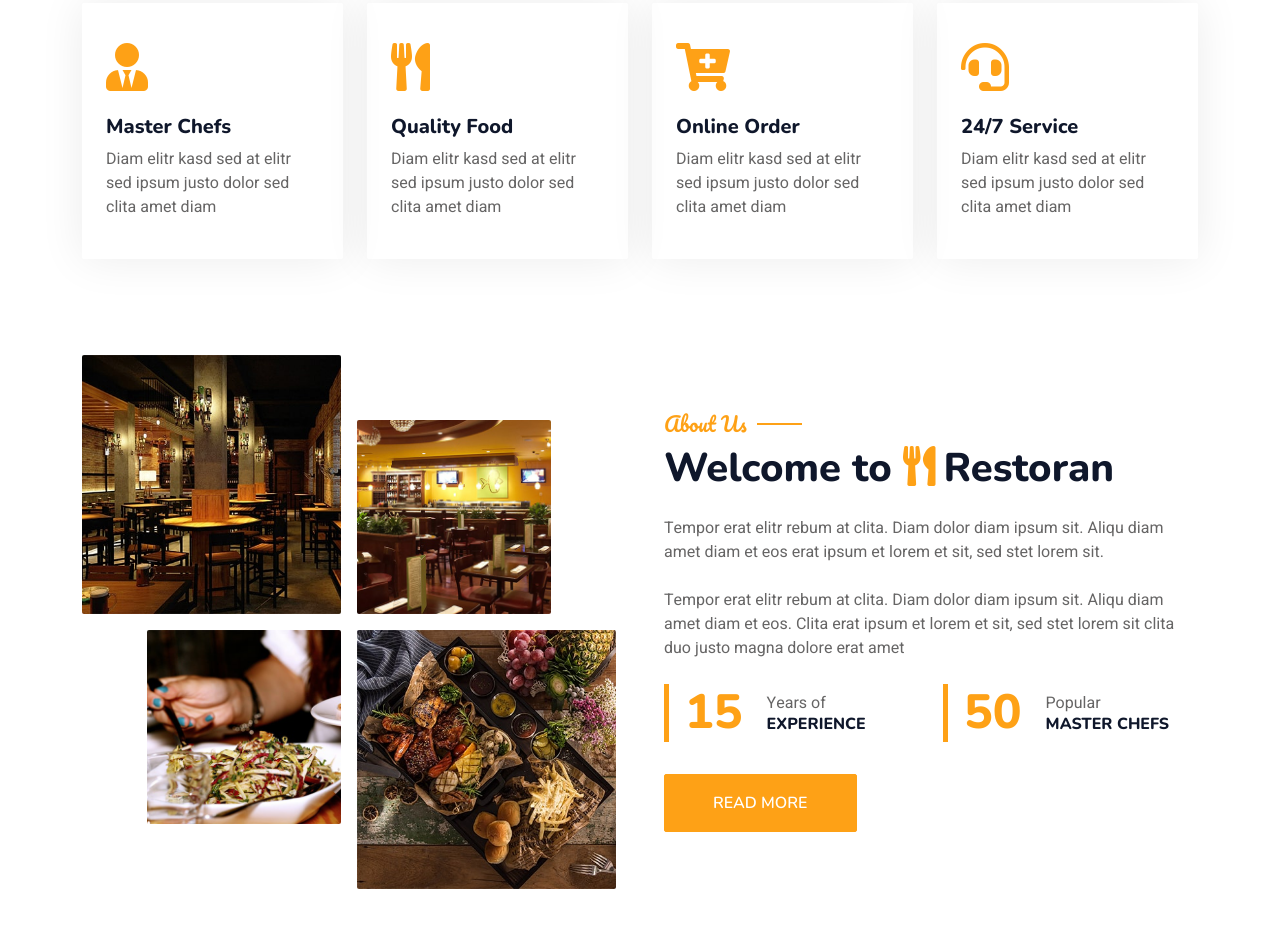
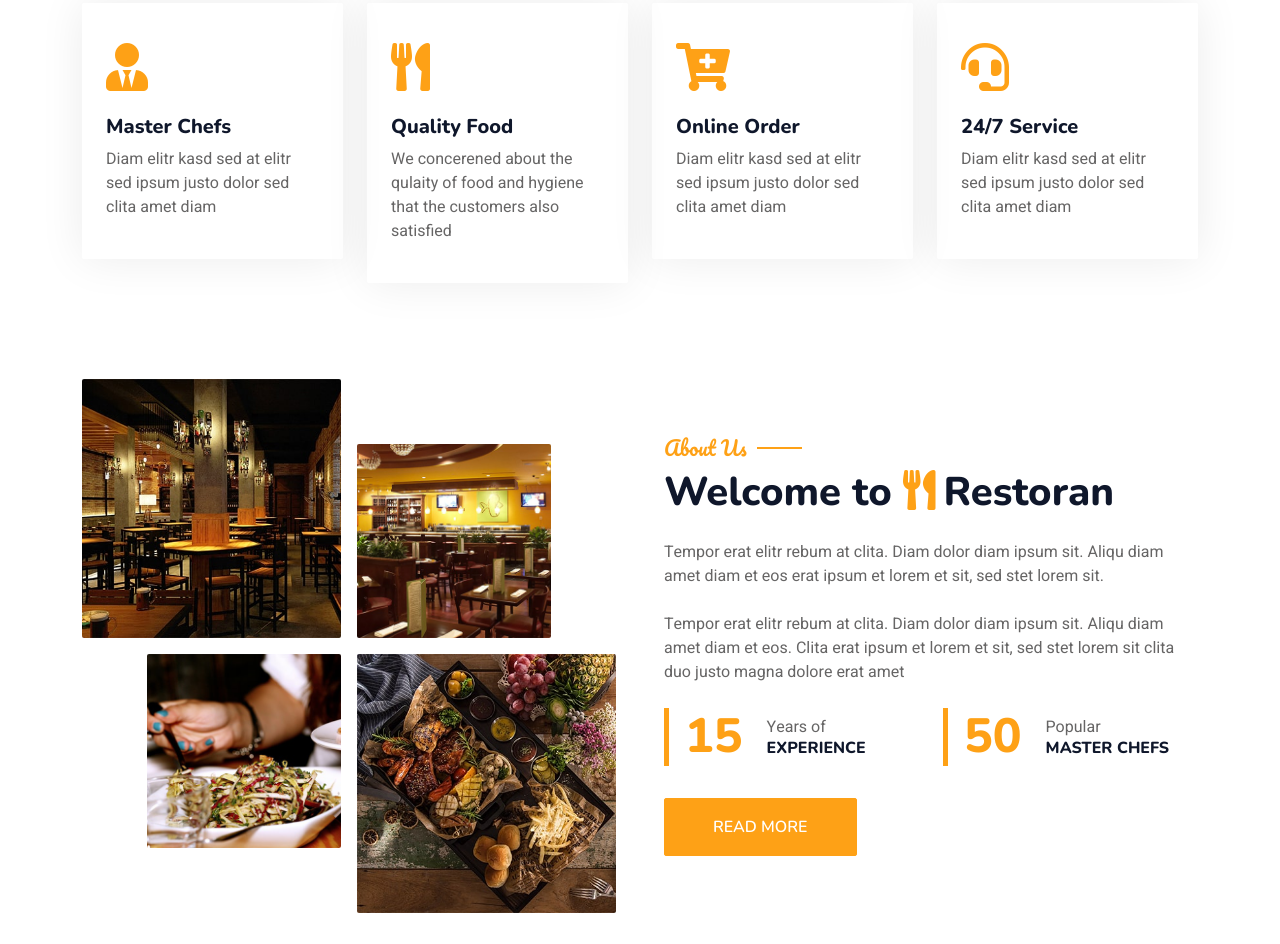
Before and after one commit to astha56/astha56.github.io, a plain HTML site: page index.html in a window 1280 px wide. Shown: the part 915-1859 px from the top of the page. Drawn offline with nearby package versions, Linux system fonts and the light colour scheme; animation ran at ten frames a second.

Commit message:
Update index.html

```diff
--- a/index.html
+++ b/index.html
@@ -3,7 +3,7 @@
 
 <head>
     <meta charset="utf-8">
-    <title>Restoran - Bootstrap Restaurant Template</title>
+    <title>Hotel - Himlayan Hotel Template</title>
     <meta content="width=device-width, initial-scale=1.0" name="viewport">
     <meta content="" name="keywords">
     <meta content="" name="description">
@@ -109,7 +109,7 @@
                             <div class="p-4">
                                 <i class="fa fa-3x fa-utensils text-primary mb-4"></i>
                                 <h5>Quality Food</h5>
-                                <p>Diam elitr kasd sed at elitr sed ipsum justo dolor sed clita amet diam</p>
+                                <p>We concerened about the qulaity of food and hygiene that the customers also satisfied</p>
                             </div>
                         </div>
                     </div>
```
